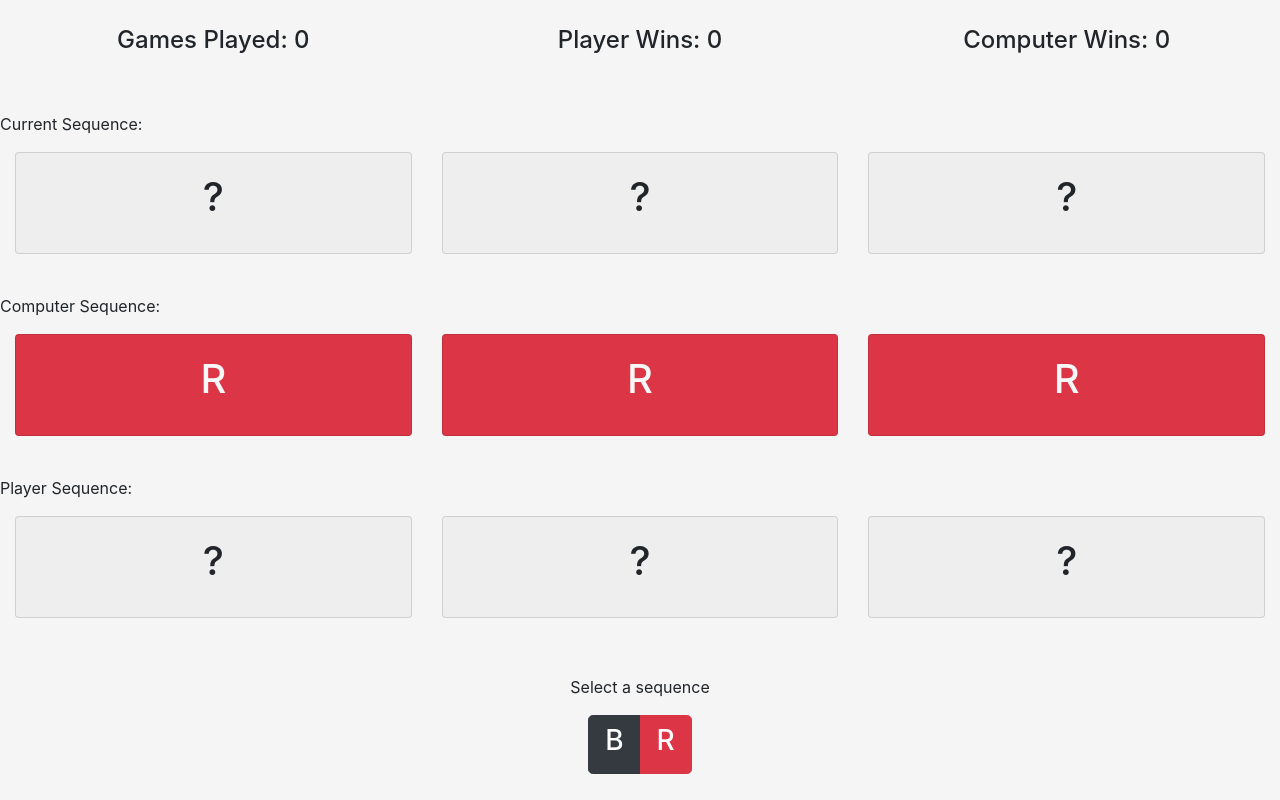
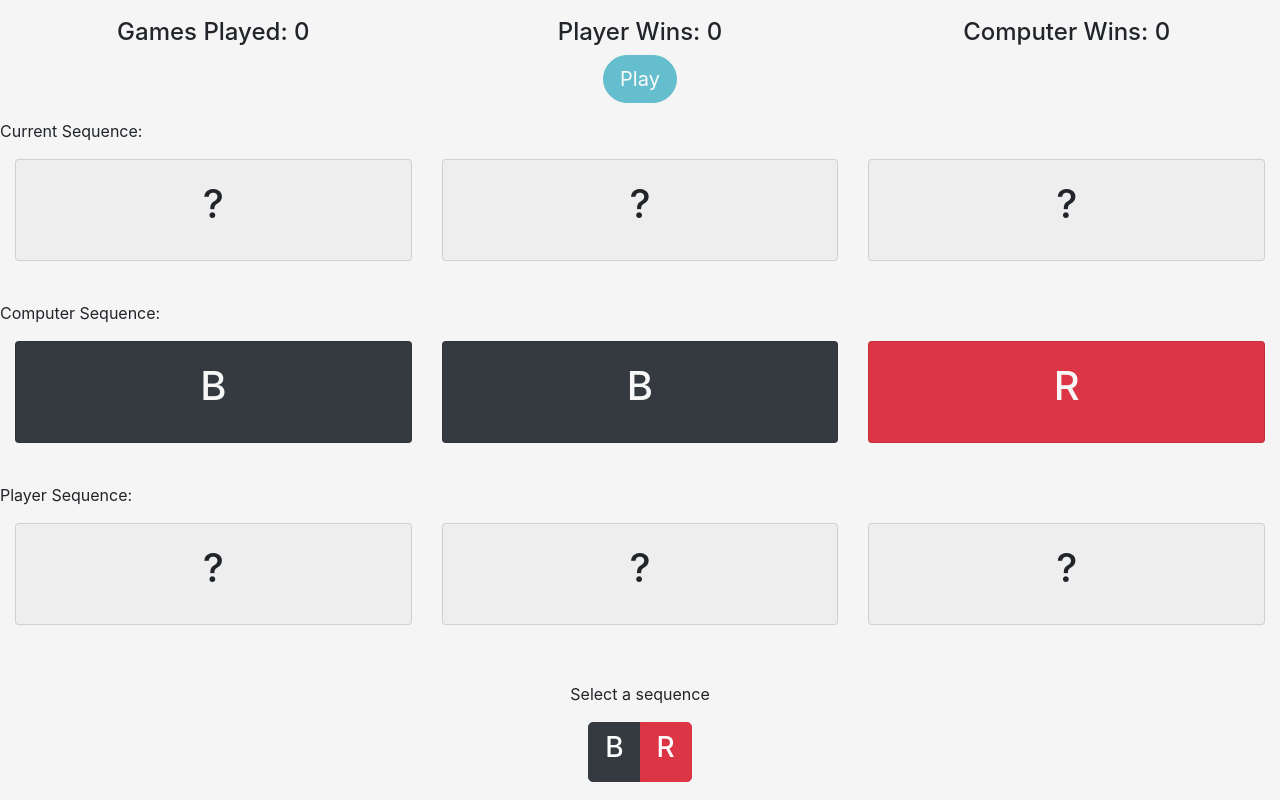
Before and after one commit to nat236919/curiosity-jar, a Nuxt app in the folder TheHumbleNishiyamaRandomnessGame/game-ui/: page /game in a window 1280 px wide. Built offline with nearby package versions, Linux system fonts and the light colour scheme.

Commit message:
feat(thnrg): add game engine methods (#4)

```diff
--- a/TheHumbleNishiyamaRandomnessGame/game-ui/pages/game.vue
+++ b/TheHumbleNishiyamaRandomnessGame/game-ui/pages/game.vue
@@ -14,7 +14,20 @@
         >
       </b-row>
 
-      <hr />
+      <!-- Controllers -->
+      <b-row class="text-center">
+        <b-col>
+          <b-button
+            pill
+            variant="info"
+            :disabled="!readyToStart"
+            @click="startGame"
+            size="lg"
+          >
+            Play
+          </b-button>
+        </b-col>
+      </b-row>
 
       <!-- Current Sequence -->
       <div class="sequence-container">
@@ -22,8 +35,8 @@
           <p>Current Sequence:</p>
         </b-row>
         <b-row>
-          <b-col v-for="i in 3" :key="i">
-            <Card />
+          <b-col v-for="(color, i) in currentSequence" :key="i">
+            <Card :color="color" />
           </b-col>
         </b-row>
       </div>
@@ -87,22 +100,36 @@ export default {
         computerWins: this.$store.state.computerWins,
       };
     },
+    colors() {
+      return Object.values(this.colorKey);
+    },
+    readyToStart() {
+      return (
+        this.playerSequence.length === 3 &&
+        this.computerSequence.length === 3 &&
+        !this.playerSequence.includes(null) &&
+        !this.computerSequence.includes(null)
+      );
+    },
   },
   data() {
     return {
-      deckLimit: 56,
+      deckLimit: 52,
       loading: false,
       gameInProgress: false,
-      colors: ["b", "r"], // black and red
-      decks: [],
-      currentSequence: [],
+      colorKey: {
+        black: "b",
+        red: "r",
+      },
+      deck: [],
+      currentSequence: [null, null, null],
       playerSequence: [null, null, null],
       computerSequence: [null, null, null],
     };
   },
   methods: {
     init() {
-      this.decks = this.getRandomSequence(this.deckLimit);
+      this.deck = this.getDeck();
       this.computerSequence = this.getRandomSequence();
     },
     getRandomColor() {
@@ -115,6 +142,31 @@ export default {
       }
       return sequence;
     },
+    getColorSequence(color, n = 3) {
+      let sequence = [];
+      for (let i = 0; i < n; i++) {
+        sequence.push(color);
+      }
+      return sequence;
+    },
+    getDeck() {
+      // Get 26 reds and 26 blacks in random order
+      let blacks = this.getColorSequence(this.colorKey.black, 26);
+      let reds = this.getColorSequence(this.colorKey.red, 26);
+      let deck = this.shuffleArray(blacks.concat(reds));
+
+      return deck;
+    },
+    shuffleArray(arr) {
+      var j, x, index;
+      for (index = arr.length - 1; index > 0; index--) {
+        j = Math.floor(Math.random() * (index + 1));
+        x = arr[index];
+        arr[index] = arr[j];
+        arr[j] = x;
+      }
+      return arr;
+    },
     playerSelect(color) {
       if (this.playerSequence.length < 3) {
         this.playerSequence.push(color);
@@ -123,6 +175,41 @@ export default {
         this.playerSequence.shift();
         this.playerSequence.push(color);
       }
+    },
+    startGame() {
+      if (!this.readyToStart) return;
+
+      // Update game states
+      this.deck = this.getDeck();
+      this.gameInProgress = true;
+
+      while (this.deck.length > 0 && this.gameInProgress) {
+        // Get card to the current sequence
+        let color = this.deck.pop();
+        if (this.currentSequence.length < 3) {
+          this.currentSequence.push(color);
+        } else {
+          this.currentSequence.shift();
+          this.currentSequence.push(color);
+        }
+
+        // Check result
+        if (this.currentSequence.join("") === this.playerSequence.join("")) {
+          this.$store.dispatch("incrementPlayerWins");
+          this.endGame();
+        } else if (
+          this.currentSequence.join("") === this.computerSequence.join("")
+        ) {
+          this.$store.dispatch("incrementComputerWins");
+          this.endGame();
+        }
+      }
+    },
+    endGame() {
+      this.gameInProgress = false;
+      this.currentSequence = [null, null, null];
+      this.playerSequence = [null, null, null];
+      this.computerSequence = this.getRandomSequence();
     },
   },
   mounted() {
```
